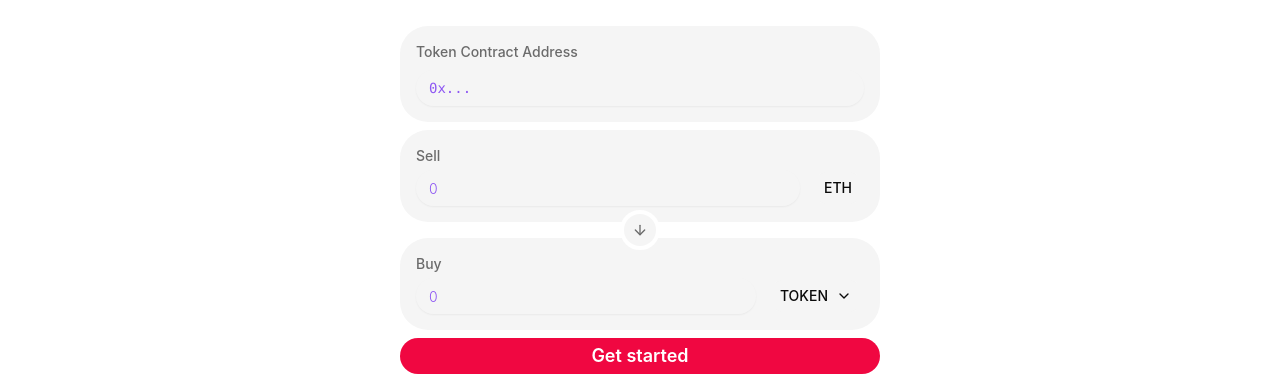
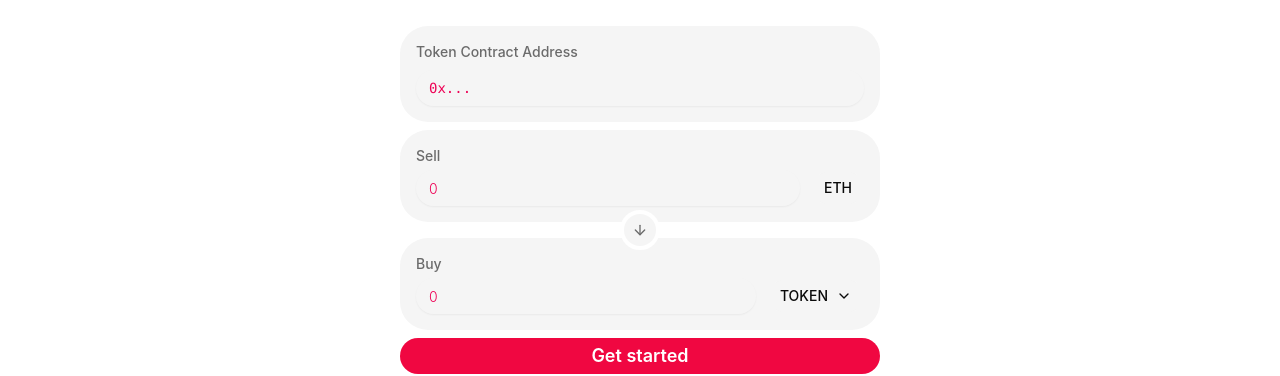
Before and after one commit to exglos/swap, a React (Vite) app: page / in a window 1280 px wide. Shown: the part 270-646 px from the top of the page. Built offline with nearby package versions, Linux system fonts and the light colour scheme; no server answers; what @uniswap/sdk-core, @uniswap/v3-sdk would draw is missing.

Commit message:
add exglos color accent

```diff
--- a/src/index.css
+++ b/src/index.css
@@ -50,10 +50,10 @@
     --color-uni-surface3: oklch(from var(--muted) l c h);
     --color-uni-text1: oklch(from var(--foreground) l c h);
     --color-uni-text2: oklch(from var(--muted-foreground) l c h);
-    --color-uni-text3: #8d56f3;
+    --color-uni-text3: #EE0055;
     --color-exglos-primary: #F00741;
     --color-exglos-secondary: #EE0055;
-    --color-exglos-accent: #8d56f3;
+    --color-exglos-accent: #EE0055;
     --color-exglos-purple: #470fac;
     --color-exglos-purple-light: #8d56f3;
 }
@@ -72,7 +72,7 @@
     --secondary-foreground: #FFFFFF;
     --muted: #2a2a2a;
     --muted-foreground: #b0b0b0;
-    --accent: #8d56f3;
+    --accent: #EE0055;
     --accent-foreground: #FFFFFF;
     --destructive: #F00741;
     --border: #2a2a2a;
@@ -106,7 +106,7 @@
     --secondary-foreground: #FFFFFF;
     --muted: #f5f5f5;
     --muted-foreground: #6b6b6b;
-    --accent: #8d56f3;
+    --accent: #EE0055;
     --accent-foreground: #FFFFFF;
     --destructive: #F00741;
     --border: #e5e5e5;
```
